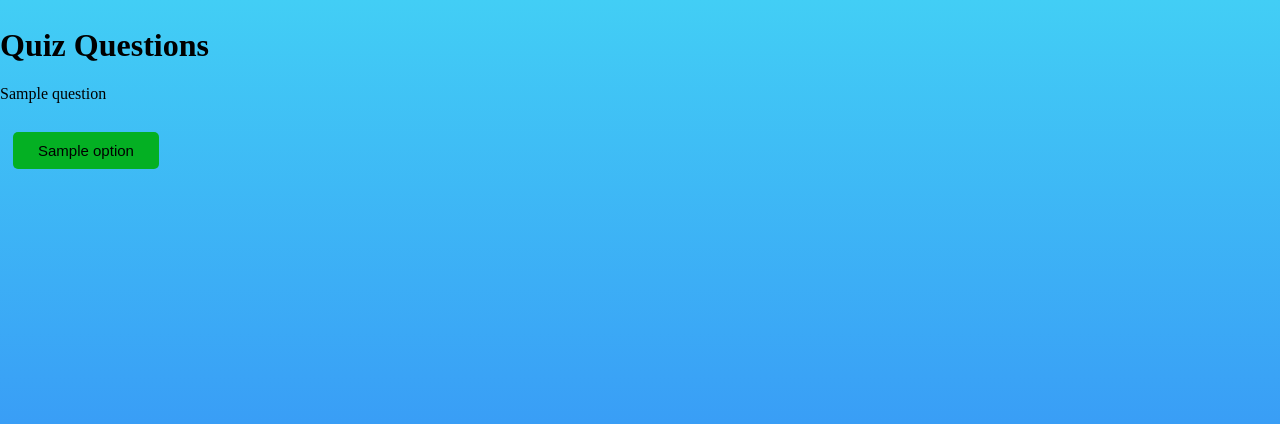
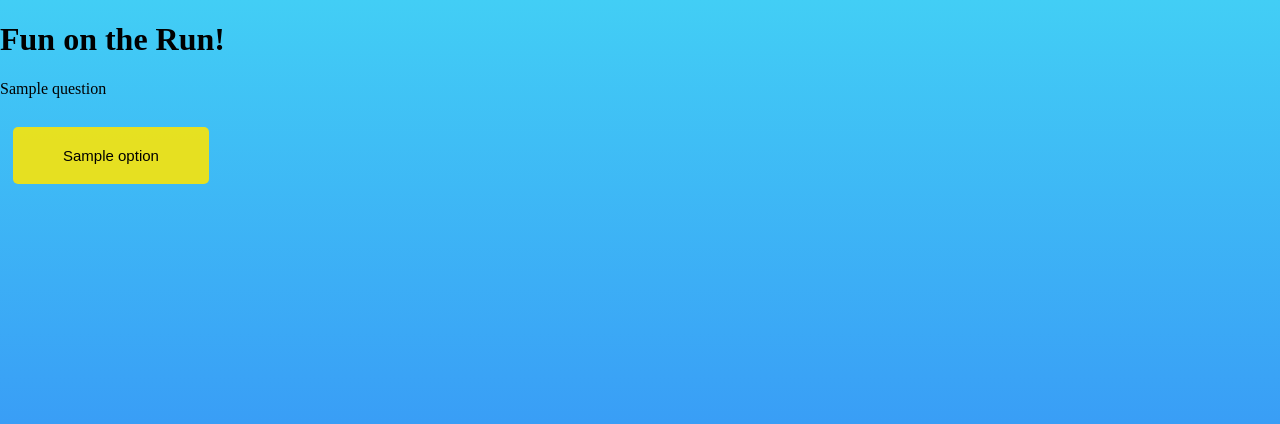
Before and after one commit to Bananapower31/HackPNWProject, a Flask app: template templates/index.html in a window 1280 px wide. Shown: the top 424 px of the page. Run offline with Flask 3, Linux system fonts and the light colour scheme; the template is opened without the code that fills it: most values are stand-ins (such as "Sample title", 1, 10 or a date in 2020); parts of the project's set-up code (start-up, migrations or seed data) failed here and were passed over.

Commit message:
button change color when clicked

```diff
--- a/main.py
+++ b/main.py
@@ -2240,7 +2240,7 @@ def index():
     user_location = geolocator(ip)
     all_states = states()
     state_questions = all_states[user_location]
-    rand_questions = random.sample(list(state_questions.items()), 3)
+    rand_questions = random.sample(list(state_questions.items()), 1)
     return render_template('index.html', questions=rand_questions)
 
 if __name__ == "__main__":
--- a/templates/index.html
+++ b/templates/index.html
@@ -25,8 +25,8 @@
 <style>
     .button{
             margin: 10px;
-            padding: 10px 25px;
-            background-color: #04b023;
+            padding: 20px 50px;
+            background-color: #ffe602de;
             color: black;
             border: none;
             font-size: 15px;
@@ -36,28 +36,21 @@
 </style>
 </head>
 <body>
-<h1
-style="
-background-color: #04b023;
-color: darkgreen;
-border-radius: 5px;
-font-size: 40px;">
-
-
-
-</h1>
-<body>
-    <h1>Quiz Questions</h1>
-    <form method="POST" action="/submit">
-
+  <form action="javascript:void(0);">
+    <h1>Fun on the Run!</h1>
         {% for question, data in questions %}
             <p> {{ question }}</p>
             <table><tr>
             {% for option in data.options %}
-              <td><button class="button" name="{{ question }}" value = "{{option}}"> {{option}} </button></td>
+              <td><button onclick="setColor(this, 'green')" class="button" name="question" value = "{{option}}"> {{option}} </button></td>
             {% endfor %}
             </tr></table>
         {% endfor %}
-    </form>
+  </form>
+    <script>
+      function setColor(_this, color) {
+        _this.style.backgroundColor = color
+      }
+    </script>
 </body>
 </html>
```
